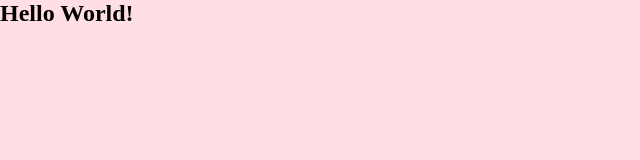
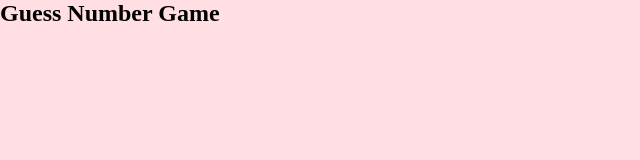
Before and after one commit to iqrarhussain588/Practice-Project, a plain HTML site: page index.html in a window 1280 px wide. Shown: the whole page, without its empty margins (0-640 px from the left). Drawn offline with Linux system fonts and the light colour scheme.

Commit message:
Heading Added

```diff
--- a/index.html
+++ b/index.html
@@ -9,6 +9,6 @@
     <link rel="stylesheet" href="https://cdnjs.cloudflare.com/ajax/libs/font-awesome/6.7.2/css/all.min.css"/>
 </head>
 <body>
-    <h2>Hello World!</h2>
+    <h2>Guess Number Game</h2>
 </body>
 </html>
```
